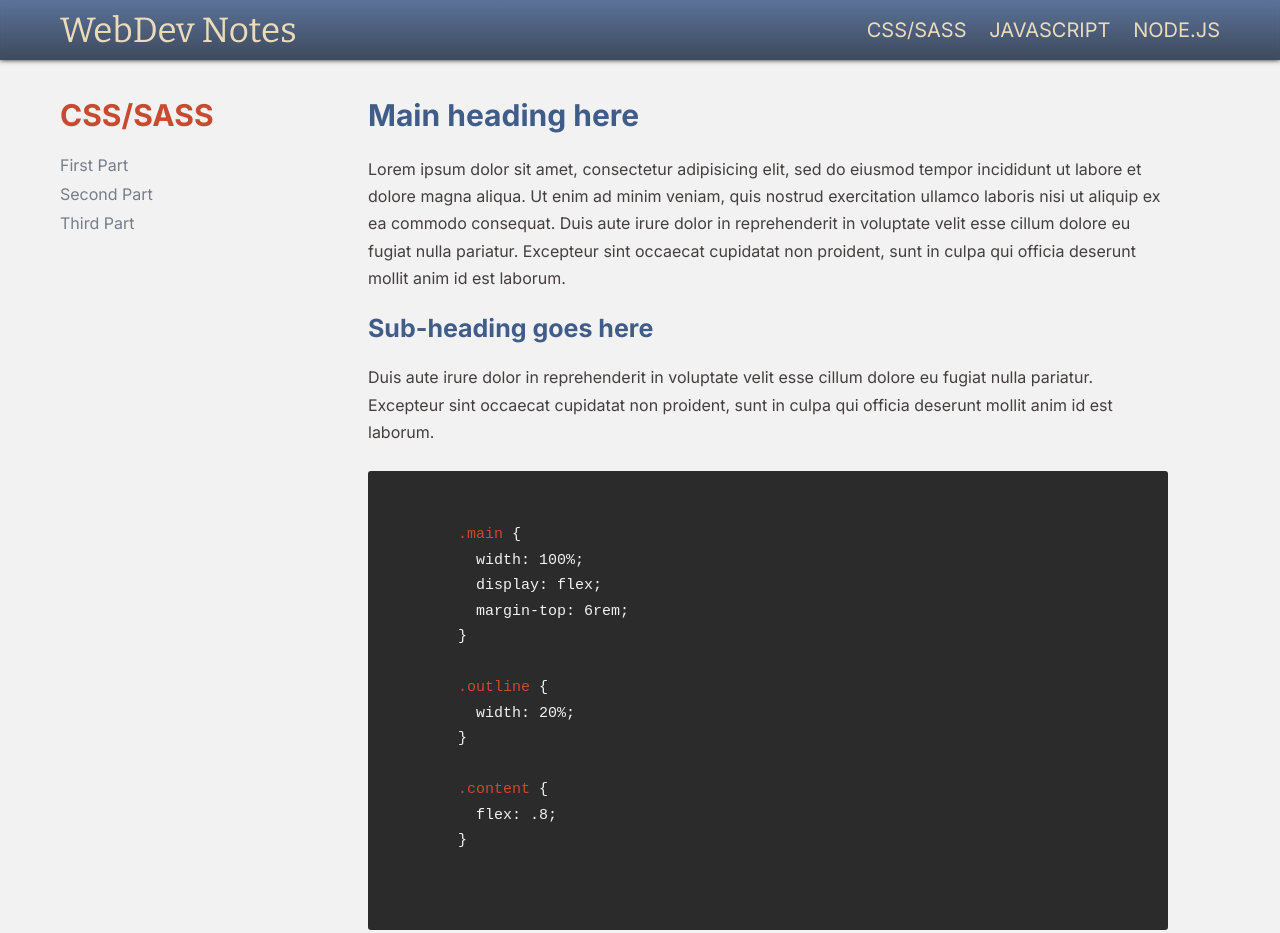
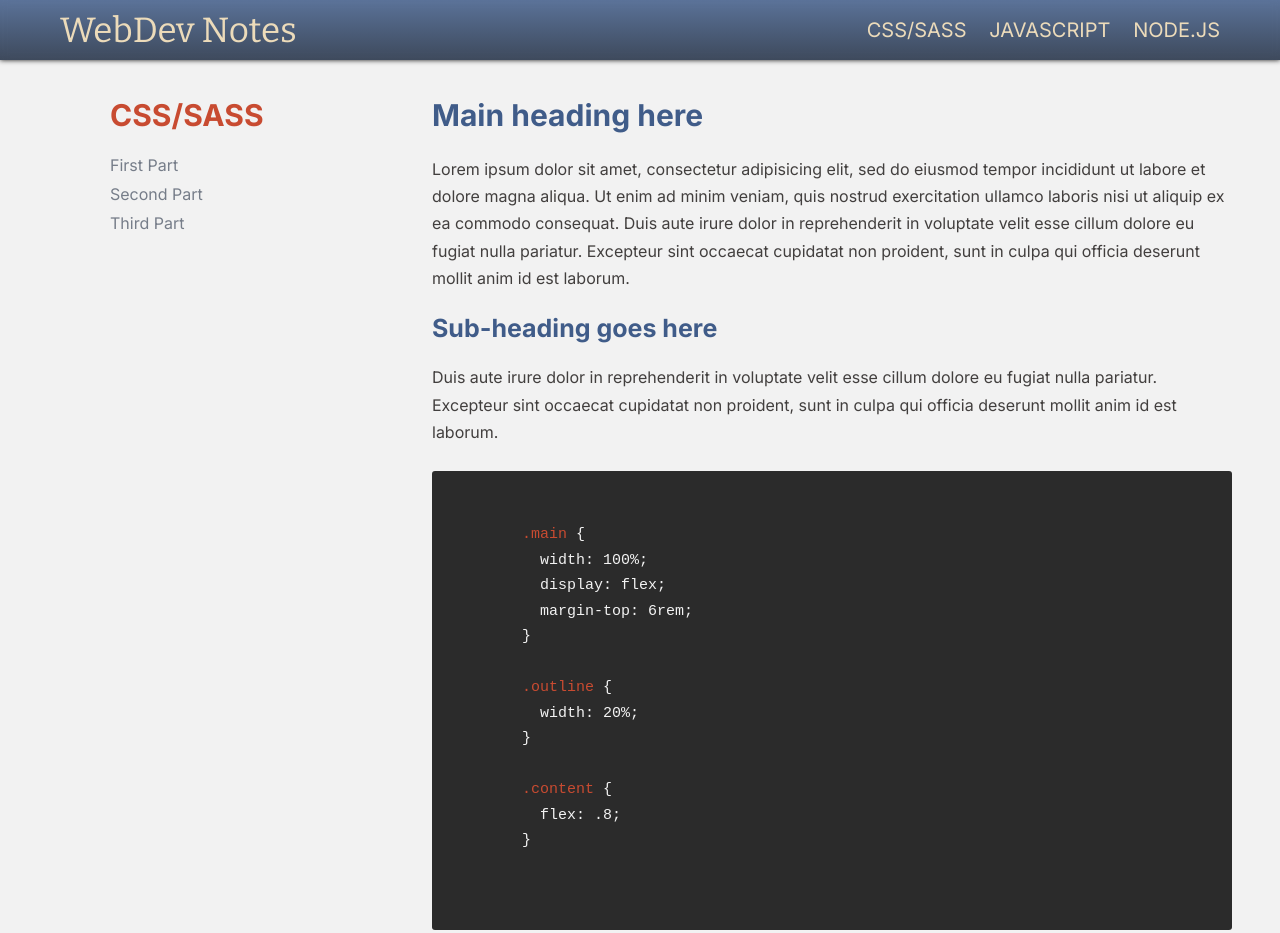
Before and after one commit to agDesignz/WebDev-Notes, a website: page index.html in a window 1280 px wide. Shown: the top 933 px of the page. Drawn offline with nearby package versions, Linux system fonts and the light colour scheme.

Commit message:
third commit

```diff
--- a/sass/layout/_body.scss
+++ b/sass/layout/_body.scss
@@ -7,8 +7,8 @@
   position: relative;
 
   &__left {
-    width: 20%;
-    padding: 3rem 6rem;
+    width: 30%;
+    padding: 3rem 1rem 3rem 11rem;
     position: fixed;
     margin: auto;
   }
@@ -16,6 +16,6 @@
   &__right {
     flex: 1;
     padding: 3rem;
-    margin-left: 20%;
+    margin-left: 30%;
   }
 }
```
Also changed, not shown: css/style.css.
